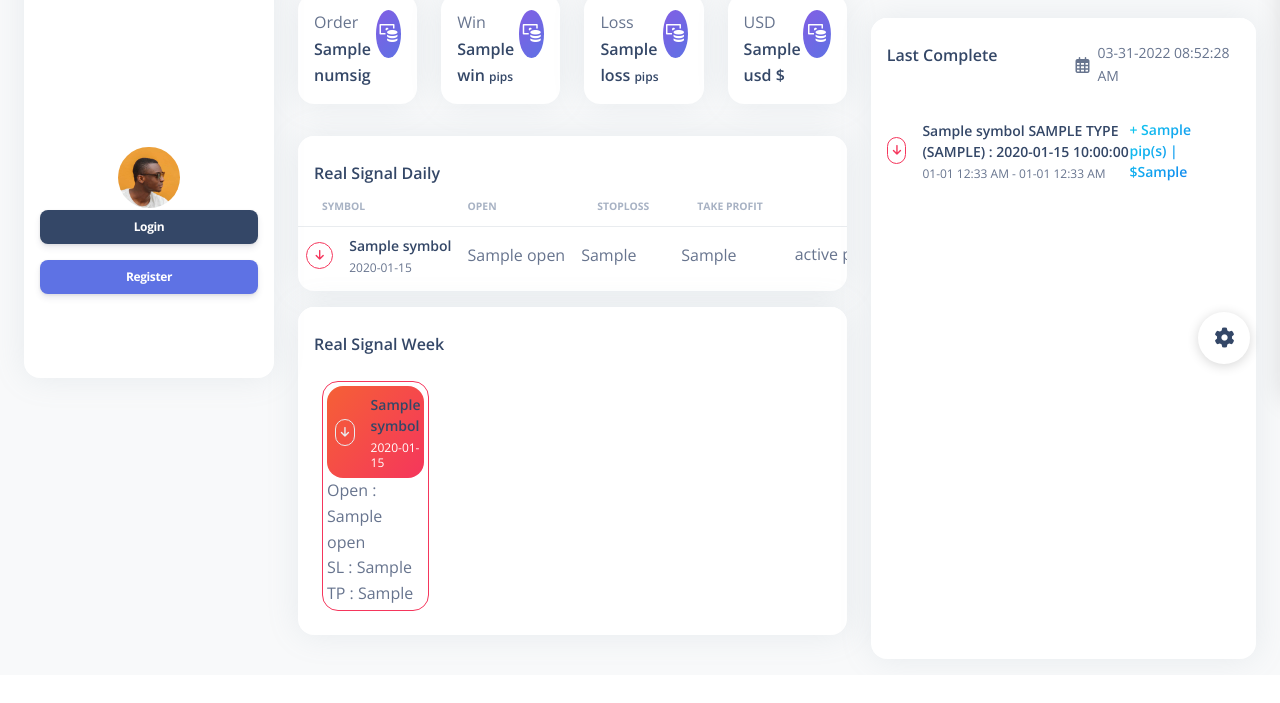
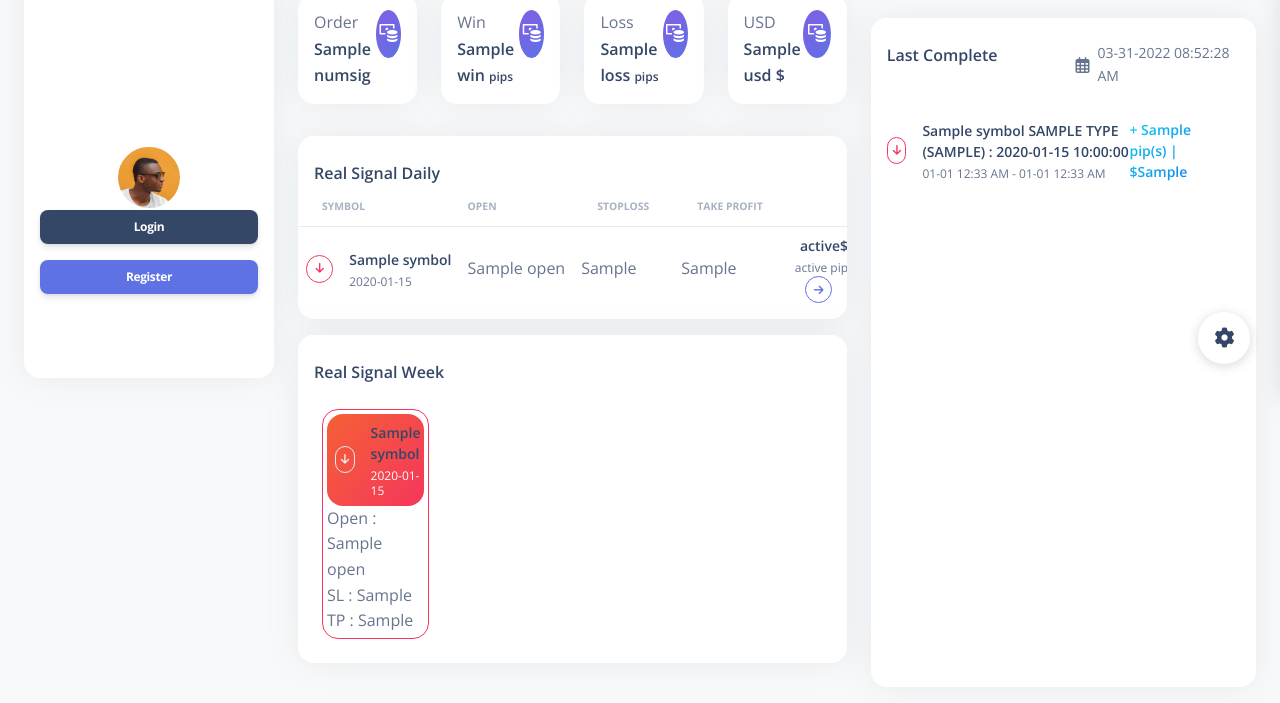
Before and after one commit to sonataruby/projectCMS, a CodeIgniter 4 app: the page made by app/Views/pages/signal.php in a window 1280 px wide. Shown: the part 406-1109 px from the top of the page. Before the commit the page ends 1074 px from the top, so only its background shows below. Run offline with PHP 8.4 and a stand-in for CodeIgniter, Linux system fonts and the light colour scheme; the template is opened without the code that fills it: most values are stand-ins (such as "Sample title", 1, 10 or a date in 2020); data that the repository does not hold is empty; some libraries are stand-ins or nearby versions.

Commit message:
Update signal.php

```diff
--- a/app/Views/pages/signal.php
+++ b/app/Views/pages/signal.php
@@ -309,7 +309,12 @@
                       <td><?php echo $item->open;?></td>
                       <td><?php echo $item->sl;?></td>
                       <td><?php echo $item->tp;?></td>
-                      <td class="text-end"><?php echo $item->status_pips;?> pip | <?php echo $item->status_usd;?>$ <button class="btn btn-icon-only btn-rounded btn-outline-primary mb-0 me-3 btn-sm  align-items-center justify-content-center"><i class="fas fa-arrow-right"></i></button></td>
+                      <td class="text-end">
+                        <div class="d-flex flex-column">
+                          <h6 class="mb-1 text-dark text-sm"><?php echo $item->status_usd;?>$</h6>
+                          <span class="text-xs"><?php echo $item->status_pips;?> pip</span>
+                        </div>
+                        <button class="btn btn-icon-only btn-rounded btn-outline-primary mb-0 me-3 btn-sm  align-items-center justify-content-center"><i class="fas fa-arrow-right"></i></button></td>
                     </tr>
                     <?php }
 
```
